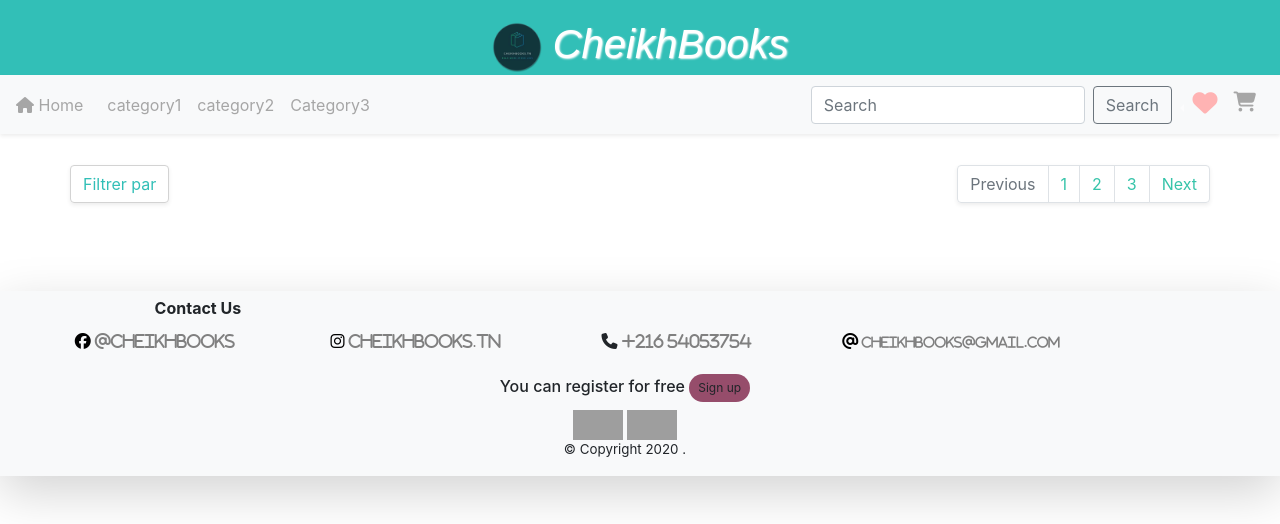
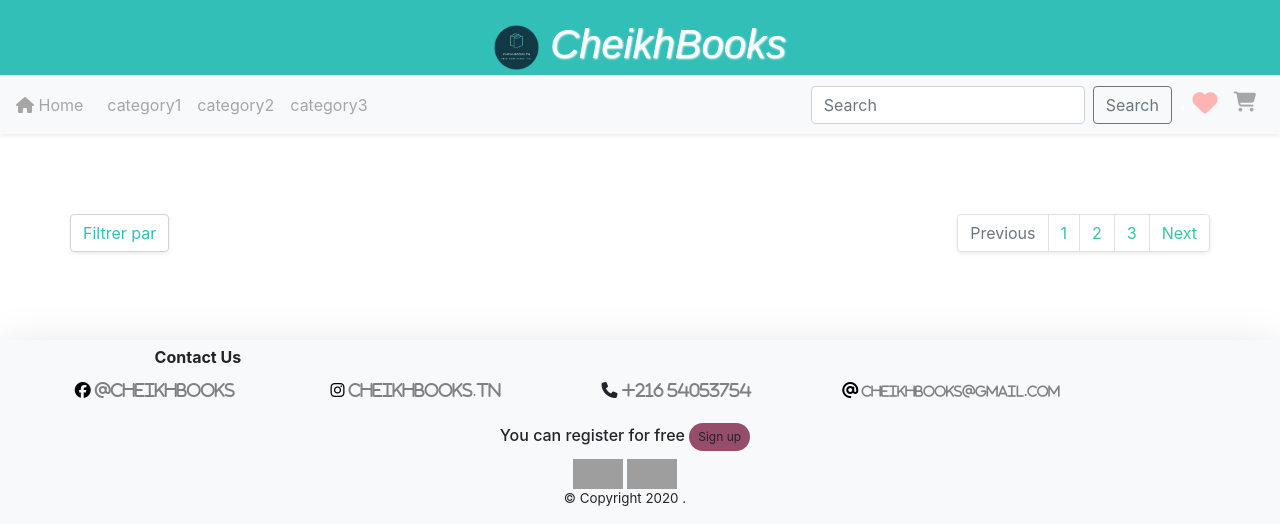
Before and after one commit to rihemebh/WebProject, a PHP site: template project/templates/catalogue/catalogue.html.twig in a window 1280 px wide. Shown: the top 524 px of the page. Run offline with PHP 8.4, Linux system fonts and the light colour scheme; the template is opened without the code that fills it, so the values that code supplies are empty; some libraries are stand-ins or nearby versions; grey boxes are pictures that could not be loaded.

Commit message:
symfony2

```diff
--- a/project/templates/baseFront.html.twig
+++ b/project/templates/baseFront.html.twig
@@ -16,29 +16,29 @@
 
 
         <title>{% block Title %}base{% endblock %}</title>
+        <link rel = "icon" href ="{{ asset('titlelogo.ico') }}"
+            style="height: 50px; width:50px"   type = "image/x-icon">
+
     </head>
     <body>
 
 
-    <header style="position: fixed;
-   top: 0;
-   left: 0;
-   width: 100%;
-   z-index: 30;">
+    <header>
 
         <div class="container-fluid" id="header1">
         </div>
         <div class="container-fluid"  id="header2">
 
-            <h5 class="text-white text-center" id="cheikh" style="position:relative"> <img src="{{ asset('logo1.ico') }}" style="height:50px;
-             width:50px; opacity:0.9" alt="logo.ico">
+            <h5 class="text-white text-center" id="cheikh" style="position:relative"> <img src="{{ asset('logo3.ico') }}"
+                                                                                           style="height:45px;width:45px;
+                                                                                           opacity:0.9;" alt="logo.ico">
                 <i>CheikhBooks</i></h5>
 
         </div>
         <div class="container-fluid" id="header1" style="height: 15px">
         </div>
         <!--NAVBAR-->
-        <nav class="navbar navbar-expand-lg navbar-dark bg-light shadow-sm" style="background-color:  white ;border-color:#333333;">
+        <nav class="navbar navbar-expand-lg navbar-dark bg-light shadow-sm" style="background-color:  white ;border-color:#333333; z-index: 30;">
             <a class="navbar-brand " href="#" style=" font-size:medium; color:#a6a6a6;">
                 <i class="fas fa-home"  style=" color: #a6a6a6;"> </i>
                 Home </a>
@@ -51,13 +51,13 @@
             <div class="collapse navbar-collapse  " id="navbarNav">
                 <ul class="navbar-nav mr-auto mt-2 mt-lg-0">
                     <li class="nav-item  ">
-                        <a class="nav-link bg-light  " href="#" id="a1"  style=" font-size:medium;color: #a6a6a6;">category1 <span class="sr-only">(current)</span></a>
+                        <a class="nav-link bg-light  " href="#" id="a1"  style=" font-size:medium;color: #a6a6a6;">{% block navitem1 %}category1{% endblock %}<span class="sr-only">(current)</span></a>
                     </li>
                     <li class="nav-item">
-                        <a class="nav-link bg-light"  style="font-size:medium; color: #a6a6a6;" href="#">category2</a>
+                        <a class="nav-link bg-light"  style="font-size:medium; color: #a6a6a6;" href="#">{% block navitem2 %}category2{% endblock %}</a>
                     </li>
                     <li class="nav-item">
-                        <a class="nav-link bg-light  "  style=" font-size:medium; color: #a6a6a6;" href="#">Category3</a>
+                        <a class="nav-link bg-light  "  style=" font-size:medium; color: #a6a6a6;" href="#">{% block navitem3 %}category3{% endblock %}</a>
                     </li>
 
 
@@ -68,19 +68,7 @@
                 </form>
                 <form class="form-inline my-2 my-lg-0">
                     <ul  class="navbar-nav">
-                        <li class="nav-item dropdown dropleft" >
-                            <a class="nav-link dropdown-toggle" data-toggle="dropdown" href="#" role="button" aria-haspopup="true" aria-expanded="false">
-                                <i class="fas fa-heart" id="icon1" style="font-size:25px; color:#ffb3b3"> </i>
-                            </a>
-                            <div class="dropdown-menu" >
-                                <a class="dropdown-item" href="#" style="color:#6d2e3e;border-color: #a6a6a6;">My wish list</a>
-                                <a class="dropdown-item" href="#"><img src="#" middle></a>
-                                <div class="dropdown-divider"></div>
-                                <a class="dropdown-item" href="#" ><img src="#"></a>
-                                <div class="dropdown-divider"></div>
-                                <a class="dropdown-item" href="#"><img src="#"></a>
-                            </div>
-                        </li>
+                        {% block liItem %}{% endblock %}
 
                         <li  class="nav-item ">
                             <a   class="nav-link text-white bg-light" href="#">
@@ -92,7 +80,7 @@
 
         </nav>
     </header>
-    <div style="height: 165px"></div>
+    <div style="height: 80px"></div>
 
         {% block body %}{% endblock %}
 
@@ -142,7 +130,19 @@
 
         </div>
     </footer>
-
+    <script src="https://ajax.googleapis.com/ajax/libs/jquery/3.4.1/jquery.min.js"></script>
+<script>
+    $(window).scroll(function(e){
+        var $el = $('.navbar');
+        var isPositionFixed = ($el.css('position') == 'fixed');
+        if ($(this).scrollTop() > 100 && !isPositionFixed){
+            $el.css({'position': 'fixed', 'top': '0px', 'width' : '100%'});
+        }
+        if ($(this).scrollTop() < 100 && isPositionFixed){
+            $el.css({'position': 'static', 'top': '0px', 'width' : '100%'});
+        }
+    });
+</script>
         {% block javascripts %}{% endblock %}
     </body>
 </html>
--- a/project/templates/catalogue/catalogue.html.twig
+++ b/project/templates/catalogue/catalogue.html.twig
@@ -19,7 +19,7 @@
                     <div id="collapse1" class="panel-collapse collapse" style="border-radius: 2px ;border-color: grey;">
                         <ul class="list-group">
 
-                            <li class="list-group-item">Author <input type="text" placeholder="Enter an author name">
+                            <li class="list-group-item">Author <input type="text" class="input-group-text" placeholder="Enter an author name">
 
                             </li>
                             <li class="list-group-item">price <input type="range" class="custom-range" id="customRange"
@@ -89,3 +89,19 @@
 
 
 {% endblock %}
+
+ {% block liItem %}
+     <li class="nav-item dropdown dropleft" >
+         <a class="nav-link dropdown-toggle" data-toggle="dropdown" href="#" role="button" aria-haspopup="true" aria-expanded="false">
+             <i class="fas fa-heart" id="icon1" style="font-size:25px; color:#ffb3b3"> </i>
+         </a>
+         <div class="dropdown-menu" >
+             <a class="dropdown-item" href="#" style="color:#6d2e3e;border-color: #a6a6a6;">My wish list</a>
+             <a class="dropdown-item" href="#"><img src="#" middle></a>
+             <div class="dropdown-divider"></div>
+             <a class="dropdown-item" href="#" ><img src="#"></a>
+             <div class="dropdown-divider"></div>
+             <a class="dropdown-item" href="#"><img src="#"></a>
+         </div>
+     </li>
+ {% endblock %}
```
Also changed, not shown: project/public/logo.ico (added), project/public/logo1.ico (deleted), project/public/logo3.ico (added), project/public/titlelogo.ico (added).
